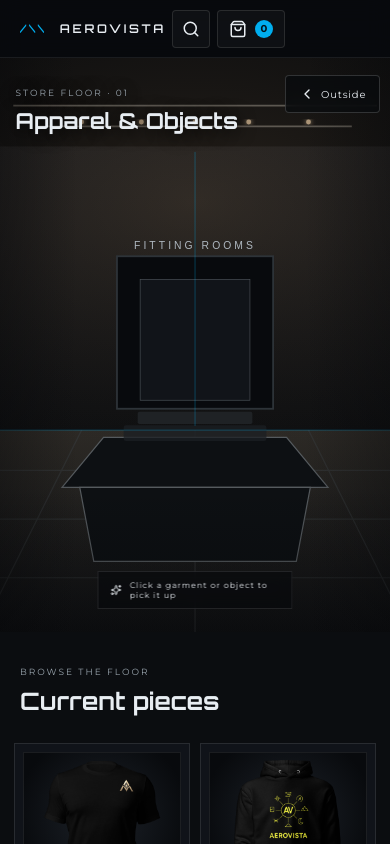
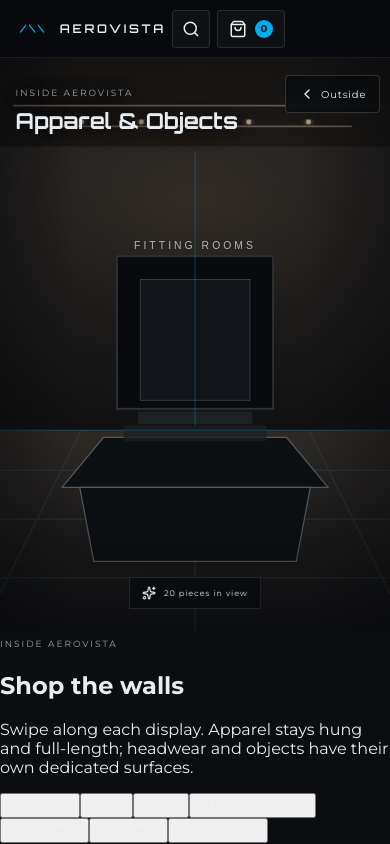
Before and after one commit to aerovista-us/aerovista_apparel, a React (Vite) app: page / in a window 390 px wide. Both pictures are taken after a click on the button "Enter store". Shown: the top 844 px of the page. Built offline with nearby package versions, Linux system fonts and the light colour scheme.

Commit message:
Redesign mobile storefront as a real retail space

```diff
--- a/src/main.jsx
+++ b/src/main.jsx
@@ -1,8 +1,7 @@
 import React, { useEffect, useMemo, useState } from 'react'
 import { createRoot } from 'react-dom/client'
 import {
-  ArrowRight, ShoppingBag, ChevronLeft, DoorOpen, Layers3, Minus,
-  Search, Sparkles, X
+  ArrowRight, ShoppingBag, ChevronLeft, DoorOpen, Minus, Search, Sparkles, X
 } from 'lucide-react'
 import { products } from './data/products'
 import { fixtures } from './data/fixtures'
@@ -11,6 +10,44 @@ import './styles.css'
 const money = new Intl.NumberFormat('en-US', { style: 'currency', currency: 'USD' })
 const productMap = new Map(products.map(product => [product.id, product]))
 const priceLabel = (product) => Number.isFinite(product?.price) ? money.format(product.price) : 'Price TBD'
+
+const retailZones = [
+  {
+    id: 'apex-wall',
+    label: 'Apex Wall',
+    note: 'Signature pieces, hung full-length against the dark wall.',
+    kind: 'wall',
+    productIds: ['apex-pattern-hoodie', 'apex-signal-sweatshirt', 'apex-vintage-tee', 'apex-glitch-tee-black'],
+  },
+  {
+    id: 'architect-wall',
+    label: 'Architect Wall',
+    note: 'Field Issue and Built Different pieces presented as a complete wall collection.',
+    kind: 'wall',
+    productIds: ['architect-field-issue-tee-black', 'architect-field-issue-tee-ash', 'architect-built-different-hoodie', 'drafted-a-premium-sweatshirt'],
+  },
+  {
+    id: 'studio-wall',
+    label: 'Studio Wall',
+    note: 'AeroVista core and division pieces together in one rotating wall.',
+    kind: 'wall',
+    productIds: ['core-tee-black', 'aerovista-divisions-hoodie', 'apex-shadow-long-sleeve', 'vespera-moonscript-hoodie', 'soundgoat-hoodie', 'powder-peaks-v2'],
+  },
+  {
+    id: 'headwear',
+    label: 'Headwear',
+    note: 'Caps displayed open and face-forward on dedicated shelves.',
+    kind: 'shelf',
+    productIds: ['apex-embroidered-hat-black', 'apex-camo-flexfit-hat', 'glitch-orbit-cap-black', 'glitch-orbit-cap-gray', 'drafted-a-snapback'],
+  },
+  {
+    id: 'objects',
+    label: 'Objects & Editions',
+    note: 'Collectibles and limited objects stay on the display surface — never mixed into apparel walls.',
+    kind: 'table',
+    productIds: ['apex-relic-deck'],
+  },
+]
 
 function GarmentArt({ type, accent = '#00AEEF' }) {
   const common = { fill: '#111419', stroke: '#c8cbd0', strokeWidth: 1.5 }
@@ -23,7 +60,7 @@ function GarmentArt({ type, accent = '#00AEEF' }) {
           <stop offset="1" stopColor="#080a0d" />
         </linearGradient>
       </defs>
-      {type === 'hoodie' && <>
+      {(type === 'hoodie' || type === 'sweatshirt' || type === 'long-sleeve') && <>
         <path d="M66 40 Q90 20 114 40 L128 58 153 75 140 105 124 96 121 148 59 148 56 96 40 105 27 75 52 58Z" fill={`url(#${gradientId})`} stroke="#c8cbd0" strokeWidth="2"/>
         <path d="M67 42 Q90 66 113 42 Q112 23 90 23 Q68 23 67 42Z" {...common}/><path d="M90 54V139" stroke={accent} opacity=".65"/>
       </>}
@@ -34,10 +71,6 @@ function GarmentArt({ type, accent = '#00AEEF' }) {
       {type === 'tee' && <>
         <path d="M68 38 78 31h24l10 7 30 16-13 29-20-9v74H71V74l-20 9-13-29Z" fill={`url(#${gradientId})`} stroke="#c8cbd0" strokeWidth="2"/>
         <path d="M78 32 Q90 49 102 32" fill="none" stroke={accent}/><path d="M72 91h36" stroke={accent} opacity=".75"/>
-      </>}
-      {type === 'jogger' && <>
-        <path d="M63 30h54l-4 38-10 82H82L90 74l-12 76H57L64 68Z" fill={`url(#${gradientId})`} stroke="#c8cbd0" strokeWidth="2"/>
-        <path d="M65 42h50" stroke={accent}/>
       </>}
       {type === 'cap' && <>
         <path d="M48 96 Q54 45 92 42 Q132 43 137 91 Q98 83 48 96Z" fill={`url(#${gradientId})`} stroke="#c8cbd0" strokeWidth="2"/>
@@ -56,7 +89,6 @@ function ProductImage({ product, large = false, stage = false }) {
       {product.image
         ? <img src={product.image} alt={product.name} style={style} />
         : <GarmentArt type={product.type} accent={product.accent} />}
-      {!product.image && !stage && <span className="replace-label">IMAGE SLOT</span>}
     </div>
   )
 }
@@ -78,33 +110,31 @@ function MerchItem({ product, slot, onOpen }) {
   )
 }
 
-function FixtureShell({ fixture, children, showMap }) {
+function FixtureShell({ fixture, children }) {
   const style = {
     left: `${fixture.position.x}%`, top: `${fixture.position.y}%`,
     width: `${fixture.position.w}%`, height: `${fixture.position.h}%`,
   }
   return (
-    <div className={`fixture fixture-${fixture.type} ${showMap ? 'show-map' : ''}`} style={style}>
+    <div className={`fixture fixture-${fixture.type}`} style={style}>
       <div className="fixture-structure" aria-hidden="true">
         {fixture.type === 'wall-rack' && <><i className="rail"/><i className="rack-leg a"/><i className="rack-leg b"/></>}
-        {fixture.type === 'hero-mannequin' && <><i className="mannequin-head"/><i className="mannequin-stand"/></>}
         {fixture.type === 'table-stack' && <><i className="table-top"/><i className="table-base"/></>}
         {fixture.type === 'hat-shelf' && <><i className="shelf a"/><i className="shelf b"/></>}
         {fixture.type === 'accessories-case' && <><i className="case-glass"/><i className="case-base"/></>}
       </div>
       {children}
-      <span className="fixture-label">{fixture.label}</span>
     </div>
   )
 }
 
-function Fixture({ fixture, collection, onOpen, showMap }) {
+function Fixture({ fixture, collection, onOpen }) {
   const items = fixture.slots
     .map(slot => ({ slot, product: productMap.get(slot.productId) }))
     .filter(({ product }) => product && (collection === 'All' || product.collection === collection))
   if (!items.length) return null
   return (
-    <FixtureShell fixture={fixture} showMap={showMap}>
+    <FixtureShell fixture={fixture}>
       {items.map(({ product, slot }, index) => <MerchItem key={`${fixture.id}-${product.id}-${index}`} product={product} slot={slot} onOpen={onOpen}/>) }
     </FixtureShell>
   )
@@ -130,7 +160,7 @@ function ProductDrawer({ product, onClose, onAdd }) {
             <div className="chips">{product.sizes.map(s => <button key={s} onClick={() => setSize(s)} className={size === s ? 'active' : ''}>{s}</button>)}</div>
           </div>
           <button className="primary wide" onClick={() => onAdd(product, size)}>Add to bag <ShoppingBag size={17}/></button>
-          <small>Prototype inventory. Final pricing and commerce data will replace preview values without changing the room layout.</small>
+          <small>Release availability and final pricing may vary.</small>
         </div>
       </aside>
     </div>
@@ -147,7 +177,7 @@ function BagDrawer({ bag, onClose, onRemove }) {
         <button className="icon-btn drawer-close" onClick={onClose}><X size={20}/></button>
         <div className="drawer-content bag-content">
           <span className="eyebrow">AEROVISTA STORE</span><h2>Your bag</h2>
-          {bag.length === 0 ? <p className="empty">Nothing here yet. Walk the floor and select an item.</p> : bag.map((item, index) => (
+          {bag.length === 0 ? <p className="empty">Nothing here yet. Explore the walls and select a piece.</p> : bag.map((item, index) => (
             <div className="bag-row" key={`${item.product.id}-${index}`}>
               <ProductImage product={item.product}/>
               <div><b>{item.product.shortName}</b><span>{item.size}</span><span>{priceLabel(item.product)}</span></div>
@@ -155,21 +185,30 @@ function BagDrawer({ bag, onClose, onRemove }) {
             </div>
           ))}
           <div className="bag-total"><span>Total</span><b>{hasTbd ? 'TBD' : money.format(total)}</b></div>
-          <button className="primary wide" disabled={!bag.length}>Checkout prototype <ArrowRight size={17}/></button>
+          <button className="primary wide" disabled={!bag.length || hasTbd}>{hasTbd ? 'Checkout coming soon' : 'Checkout'} <ArrowRight size={17}/></button>
         </div>
       </aside>
     </div>
   )
 }
 
-function StoreHeader({ bagCount, onBag, onExit, collection, onCollection, showMap, onMap }) {
+function CollectionNav({ collection, onCollection, mobile = false }) {
   const collections = ['All', ...Array.from(new Set(products.map(product => product.collection)))]
+  return <nav className={mobile ? 'mobile-collection-nav' : ''} aria-label="Collections">
+    {collections.map(name => (
+      <button key={name} className={collection === name ? 'active' : ''} onClick={() => onCollection(name)}>
+        {name === 'All' ? 'Shop all' : name}
+      </button>
+    ))}
+  </nav>
+}
+
+function StoreHeader({ bagCount, onBag, onExit, collection, onCollection }) {
   return <header className="store-header">
     <button className="wordmark" onClick={onExit}><span className="apex">/\\</span> AEROVISTA</button>
-    <nav>{collections.map(name => <button key={name} className={collection === name ? 'active' : ''} onClick={() => onCollection(name)}>{name === 'All' ? 'Shop all' : name}</button>)}</nav>
+    <CollectionNav collection={collection} onCollection={onCollection}/>
     <div className="header-actions">
-      <button className={`icon-btn map-toggle ${showMap ? 'active' : ''}`} onClick={onMap} aria-label="Toggle fixture map" title="Fixture map"><Layers3 size={18}/></button>
-      <button className="icon-btn" aria-label="Search"><Search size={18}/></button>
+      <button className="icon-btn search-button" aria-label="Search"><Search size={18}/></button>
       <button className="bag-button" onClick={onBag}><ShoppingBag size={18}/><span>{bagCount}</span></button>
     </div>
   </header>
@@ -179,34 +218,68 @@ function Exterior({ entering, onEnter }) {
   return <section className={`exterior ${entering ? 'entering' : ''}`}>
     <div className="exterior-image" />
     <div className="vignette" />
-    <div className="brand-plaque"><span>THE AEROVISTA STORE</span><small>COEUR D'ALENE · PROTOTYPE 02</small></div>
+    <div className="brand-plaque"><span>THE AEROVISTA STORE</span><small>COEUR D'ALENE · AEROVISTA APPAREL</small></div>
     <button className="door-hit" onClick={onEnter} aria-label="Enter AeroVista Store"><span><DoorOpen size={20}/> Enter store</span></button>
-    <div className="outside-copy"><span className="eyebrow">A PHYSICAL-DIGITAL STOREFRONT</span><h1>Walk in.<br/>Look around.</h1><p>A real-room shopping concept where products are merchandised onto reusable racks, tables, shelves and displays.</p></div>
+    <div className="outside-copy"><span className="eyebrow">AEROVISTA APPAREL</span><h1>Walk in.<br/>Look around.</h1><p>Apparel, headwear and limited objects presented as a place to explore — not a product grid.</p></div>
     <div className="outside-foot"><span>SEVEN DIVISIONS · ONE VISION</span><span>Click the front door to enter</span></div>
+  </section>
+}
+
+function MobileHangingPiece({ product, onOpen }) {
+  return <button className="mobile-hanging-piece" onClick={() => onOpen(product)} aria-label={`View ${product.name}`}>
+    <span className="hanger-hook" aria-hidden="true" />
+    <ProductImage product={product} stage />
+    <span className="retail-tag"><b>{product.shortName}</b><em>{priceLabel(product)}</em></span>
+  </button>
+}
+
+function MobileShelfPiece({ product, onOpen }) {
+  return <button className="mobile-shelf-piece" onClick={() => onOpen(product)} aria-label={`View ${product.name}`}>
+    <ProductImage product={product} stage />
+    <span className="retail-tag"><b>{product.shortName}</b><em>{priceLabel(product)}</em></span>
+  </button>
+}
+
+function MobileStore({ collection, onCollection, onProduct }) {
+  const zones = retailZones.map(zone => ({
+    ...zone,
+    items: zone.productIds.map(id => productMap.get(id)).filter(product => product && (collection === 'All' || product.collection === collection)),
+  })).filter(zone => zone.items.length)
+
+  return <section className="mobile-store">
+    <div className="mobile-store-intro">
+      <span className="eyebrow">INSIDE AEROVISTA</span>
+      <h2>Shop the walls</h2>
+      <p>Swipe along each display. Apparel stays hung and full-length; headwear and objects have their own dedicated surfaces.</p>
+    </div>
+    <CollectionNav collection={collection} onCollection={onCollection} mobile />
+    {zones.map(zone => (
+      <section key={zone.id} className={`retail-zone retail-zone-${zone.kind}`}>
+        <header className="retail-zone-header"><div><span>{zone.label}</span><p>{zone.note}</p></div><small>{zone.items.length} pieces</small></header>
+        {zone.kind === 'wall' && <div className="mobile-wall"><div className="mobile-rail" aria-hidden="true"/><div className="mobile-hanging-row">{zone.items.map(product => <MobileHangingPiece key={product.id} product={product} onOpen={onProduct}/>)}</div></div>}
+        {zone.kind === 'shelf' && <div className="mobile-shelf"><div className="mobile-shelf-row">{zone.items.map(product => <MobileShelfPiece key={product.id} product={product} onOpen={onProduct}/>)}</div><div className="shelf-edge" aria-hidden="true"/></div>}
+        {zone.kind === 'table' && <div className="mobile-display-table"><div className="mobile-object-row">{zone.items.map(product => <MobileShelfPiece key={product.id} product={product} onOpen={onProduct}/>)}</div><div className="display-table-edge" aria-hidden="true"/></div>}
+      </section>
+    ))}
   </section>
 }
 
 function Interior({ onExit, onProduct, bagCount, onBag }) {
   const [collection, setCollection] = useState('All')
-  const [showMap, setShowMap] = useState(false)
   const visibleProducts = useMemo(() => products.filter(product => collection === 'All' || product.collection === collection), [collection])
   return <section className="interior">
-    <StoreHeader bagCount={bagCount} onBag={onBag} onExit={onExit} collection={collection} onCollection={setCollection} showMap={showMap} onMap={() => setShowMap(value => !value)}/>
+    <StoreHeader bagCount={bagCount} onBag={onBag} onExit={onExit} collection={collection} onCollection={setCollection}/>
     <div className="interior-scene">
       <div className="interior-image" />
       <div className="room-shade" />
-      <div className="scene-label"><span className="eyebrow">STORE FLOOR · 01</span><h1>{collection === 'All' ? 'Apparel & Objects' : collection}</h1><p>{visibleProducts.length} live product modules · click the merchandise itself.</p></div>
+      <div className="scene-label"><span className="eyebrow">INSIDE AEROVISTA</span><h1>{collection === 'All' ? 'Apparel & Objects' : collection}</h1><p>Explore the walls and select any piece for a closer look.</p></div>
       <button className="walk-back" onClick={onExit}><ChevronLeft size={16}/> Outside</button>
-      <div className={`fixture-layer ${showMap ? 'map-on' : ''}`}>
-        {fixtures.map(fixture => <Fixture key={fixture.id} fixture={fixture} collection={collection} onOpen={onProduct} showMap={showMap}/>) }
+      <div className="fixture-layer">
+        {fixtures.map(fixture => <Fixture key={fixture.id} fixture={fixture} collection={collection} onOpen={onProduct}/>) }
       </div>
-      <div className="center-prompt"><Sparkles size={14}/><span>Click a garment or object to pick it up</span></div>
-      <div className={`map-note ${showMap ? 'visible' : ''}`}><Layers3 size={14}/><span>Fixture map is a prototype merchandising tool. Customer view is clean by default.</span></div>
+      <div className="center-prompt"><Sparkles size={14}/><span>{visibleProducts.length} pieces in view</span></div>
     </div>
-    <section className="mobile-merch">
-      <div className="mobile-title"><span className="eyebrow">BROWSE THE FLOOR</span><h2>{collection === 'All' ? 'Current pieces' : collection}</h2></div>
-      <div className="mobile-grid">{visibleProducts.map(product => <button className="mobile-card" key={product.id} onClick={() => onProduct(product)}><ProductImage product={product}/><span><b>{product.shortName}</b><em>{priceLabel(product)}</em></span></button>)}</div>
-    </section>
+    <MobileStore collection={collection} onCollection={setCollection} onProduct={onProduct}/>
   </section>
 }
 
```
